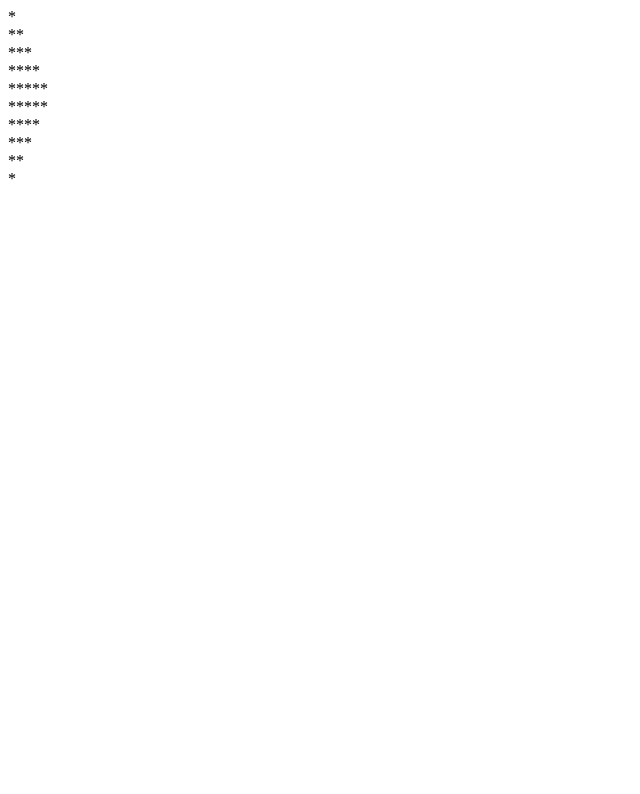
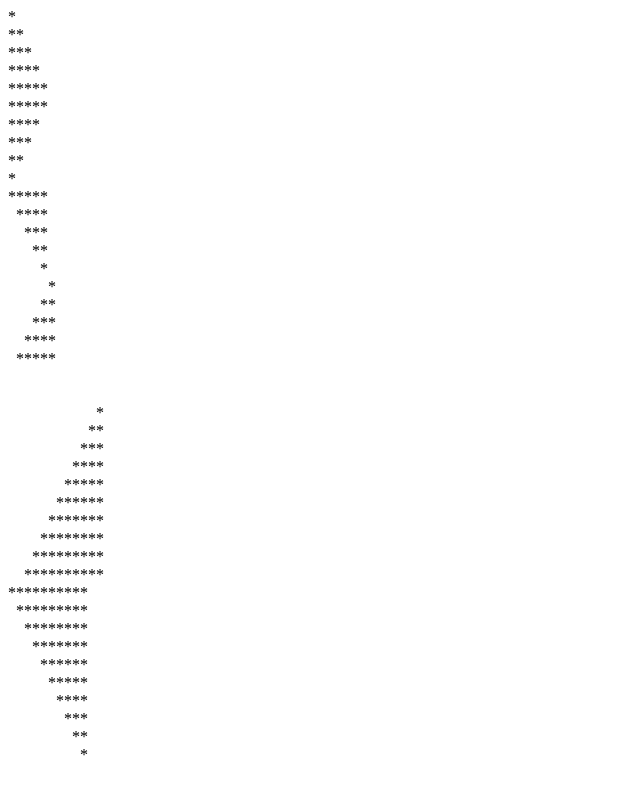
Before and after one commit to heguangxiao/luyentap_vonglap_02, a plain HTML site: page index.html in a window 1280 px wide. Both pictures are taken after a click on the button "Bai Tap 3". Shown: the whole page, without its empty margins (0-640 px from the left). Drawn offline with Linux system fonts and the light colour scheme.

Commit message:
update btap3

```diff
--- a/index.html
+++ b/index.html
@@ -68,6 +68,7 @@
     function btap3() {
         let hienthi = '*';
         let hienthi2 ;
+        let sum = 5;
 
         for (i=0;i<5;i++){
 
@@ -80,6 +81,48 @@
             hienthi = hienthi2;
             document.write(hienthi2 + '<br>');
         }
+
+        for (i=5;i>0;i--){
+            for (y=5;y>i;y--){
+                document.write('&nbsp;&nbsp;');
+            }
+            for (x=0;x<i;x++){
+                document.write('*');
+            }
+            document.write('<br>');
+        }
+        for (i=5;i>0;i--){
+            for (x=0;x<i;x++){
+                document.write('&nbsp;&nbsp;');
+            }
+            for (y=5;y>i-1;y--){
+                document.write('*');
+            }
+            document.write('<br>');
+        }
+
+        for (let i = 12;i>0;i--){
+            for(let j = 0 ; j < 12 ; j++){
+                if(j>i){
+                    document.write('*');
+                }else{
+                    document.write('&nbsp;&nbsp;');
+                }
+            }
+            document.write('<br>');
+        }
+
+        for (let i = 10;i>0;i--){
+            for(let j = 10 ; j > 0 ; j--){
+                if(j>i){
+                    document.write('&nbsp;&nbsp;');
+                }else{
+                    document.write('*');
+                }
+            }
+            document.write('<br>');
+        }
+
     }
 
     function btap4() {
```
Also changed, not shown: 1 other file.
